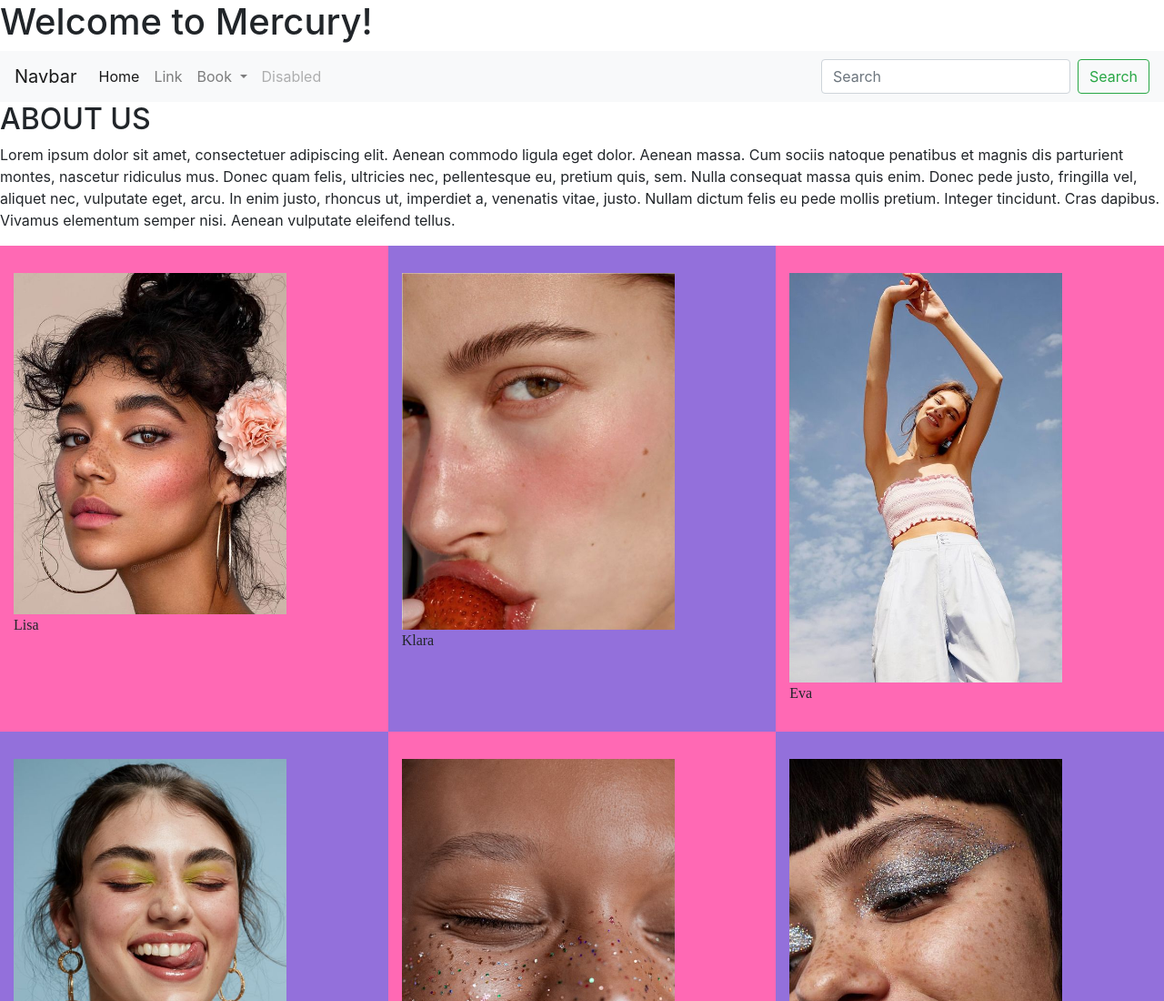
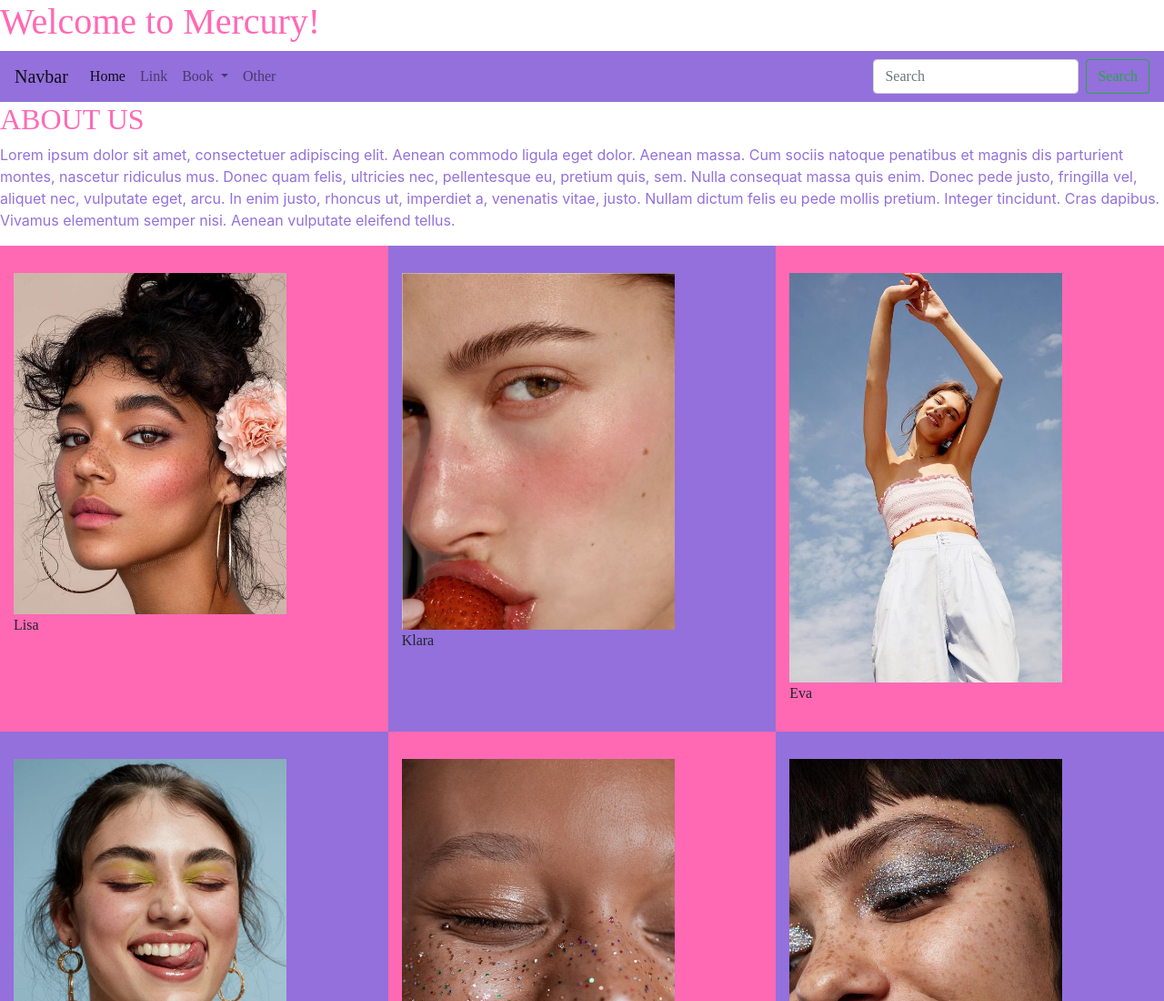
Before and after one commit to sbll1997/Isabella_Keukelaar_182855, a plain HTML site: page index.html in a window 1280 px wide. Shown: the top 1100 px of the page at 91% size. Drawn offline with nearby package versions, Linux system fonts and the light colour scheme; files whose address does not match are found by name.

Commit message:
small updates

```diff
--- a/css/stylesheet.css
+++ b/css/stylesheet.css
@@ -1,4 +1,27 @@
 @charset "UTF-8";
+
+nav {
+	background: #5F065F;
+}
+
+h1 {
+	color: hotpink;
+	font-family: Lobster, serif;
+}
+
+h2 {
+  color: hotpink;
+	font-family: Lobster, serif;
+}
+
+h4 {
+	color: hotpink;
+	font-family: Lobster, serif;
+}
+
+article {
+	color: mediumpurple;
+}
 
 .bg-pink {
 	background-color: hotpink;
--- a/index.html
+++ b/index.html
@@ -8,12 +8,13 @@
     <!-- Bootstrap CSS -->
     <link href="css/stylesheet.css" rel="stylesheet" type="text/css">
     <link href="css/bootstrap.min.css" rel="stylesheet" type="text/css">
+
 <title>Hello, world!</title>
 </head>
   <body>
     <h1>Welcome to Mercury!</h1>
 
-	  <nav class="navbar navbar-expand-lg navbar-light bg-light">
+	  <nav class="navbar navbar-expand-lg navbar-light bg-purple">
   <a class="navbar-brand" href="#">Navbar</a>
   <button class="navbar-toggler" type="button" data-toggle="collapse" data-target="#navbarSupportedContent" aria-controls="navbarSupportedContent" aria-expanded="false" aria-label="Toggle navigation">
     <span class="navbar-toggler-icon"></span>
@@ -22,24 +23,24 @@
   <div class="collapse navbar-collapse" id="navbarSupportedContent">
     <ul class="navbar-nav mr-auto">
       <li class="nav-item active">
-        <a class="nav-link" href="#">Home <span class="sr-only">(current)</span></a>
+        <a class="nav-link" href="index.html">Home <span class="sr-only">(current)</span></a>
       </li>
       <li class="nav-item">
         <a class="nav-link" href="#">Link</a>
       </li>
       <li class="nav-item dropdown">
-        <a class="nav-link dropdown-toggle" href="#" id="navbarDropdown" role="button" data-toggle="dropdown" aria-haspopup="true" aria-expanded="false">
+        <a class="nav-link dropdown-toggle" href="index-page2.html" id="navbarDropdown" role="button" data-toggle="dropdown" aria-haspopup="true" aria-expanded="false">
           Book
         </a>
         <div class="dropdown-menu" aria-labelledby="navbarDropdown">
-          <a class="dropdown-item" href="#">Action</a>
-          <a class="dropdown-item" href="#">Another action</a>
+          <a class="dropdown-item" href="#">Day pass</a>
+          <a class="dropdown-item" href="#">Monthly pass</a>
           <div class="dropdown-divider"></div>
-          <a class="dropdown-item" href="#">Something else here</a>
+          <a class="dropdown-item" href="#">Full time</a>
         </div>
       </li>
       <li class="nav-item">
-        <a class="nav-link disabled" href="#" tabindex="-1" aria-disabled="true">Disabled</a>
+        <a class="nav-link other" href="#" tabindex="-1" aria-disabled="true">Other</a>
       </li>
     </ul>
     <form class="form-inline my-2 my-lg-0">
@@ -55,6 +56,8 @@
 <p>Lorem ipsum dolor sit amet, consectetuer adipiscing elit. Aenean commodo ligula eget dolor. Aenean massa. Cum sociis natoque penatibus et magnis dis parturient montes, nascetur ridiculus mus. Donec quam felis, ultricies nec, pellentesque eu, pretium quis, sem. Nulla consequat massa quis enim. Donec pede justo, fringilla vel, aliquet nec, vulputate eget, arcu. In enim justo, rhoncus ut, imperdiet a, venenatis vitae, justo. Nullam dictum felis eu pede mollis pretium. Integer tincidunt. Cras dapibus. Vivamus elementum semper nisi. Aenean vulputate eleifend tellus. </p>
 </article>
 </div>
+
+
 <div class="container-fluid">
   <div class="row">
     <div class="bg-pink   col-lg-4 col-md-4 col-sm-4 col-xs-6">
```
Also changed, not shown: 1 other file.
